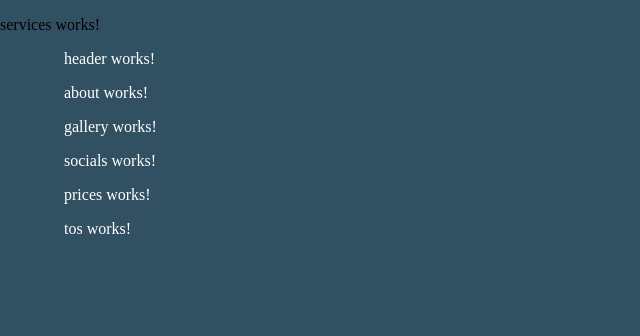
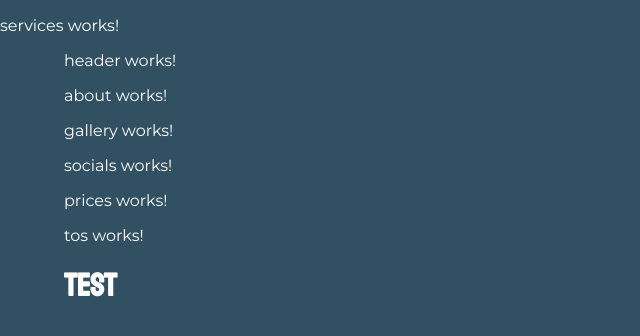
Before and after one commit to daincoding/geechiisportfolio, an Angular app: page / in a window 1280 px wide. Shown: the top 336 px of the page, without its empty margins (0-640 px from the left). Built offline with nearby package versions, Linux system fonts and the light colour scheme.

Commit message:
Added Fonts used for the Projects

```diff
--- a/src/app/app.component.html
+++ b/src/app/app.component.html
@@ -13,6 +13,7 @@
     <app-socials></app-socials>
     <app-prices></app-prices>
     <app-tos></app-tos>
+    <h1>Test</h1>
   </main>
 </body>
 <footer></footer>
--- a/src/index.html
+++ b/src/index.html
@@ -6,6 +6,9 @@
   <base href="/">
   <meta name="viewport" content="width=device-width, initial-scale=1">
   <link rel="icon" type="image/x-icon" href="favicon.ico">
+  <style>
+    @import url('https://fonts.googleapis.com/css2?family=Montserrat:ital,wght@0,100..900;1,100..900&family=Staatliches&display=swap');
+    </style>
 </head>
 <body>
   <app-root></app-root>
--- a/src/styles.scss
+++ b/src/styles.scss
@@ -7,4 +7,10 @@ html, body {
 
 body {
     background-color: #315162;
+    color: white;
+    font-family: 'Montserrat', sans-serif;
 }
+
+h1, h2, h3 {
+    font-family: 'Staatliches', sans-serif;
+}
```
